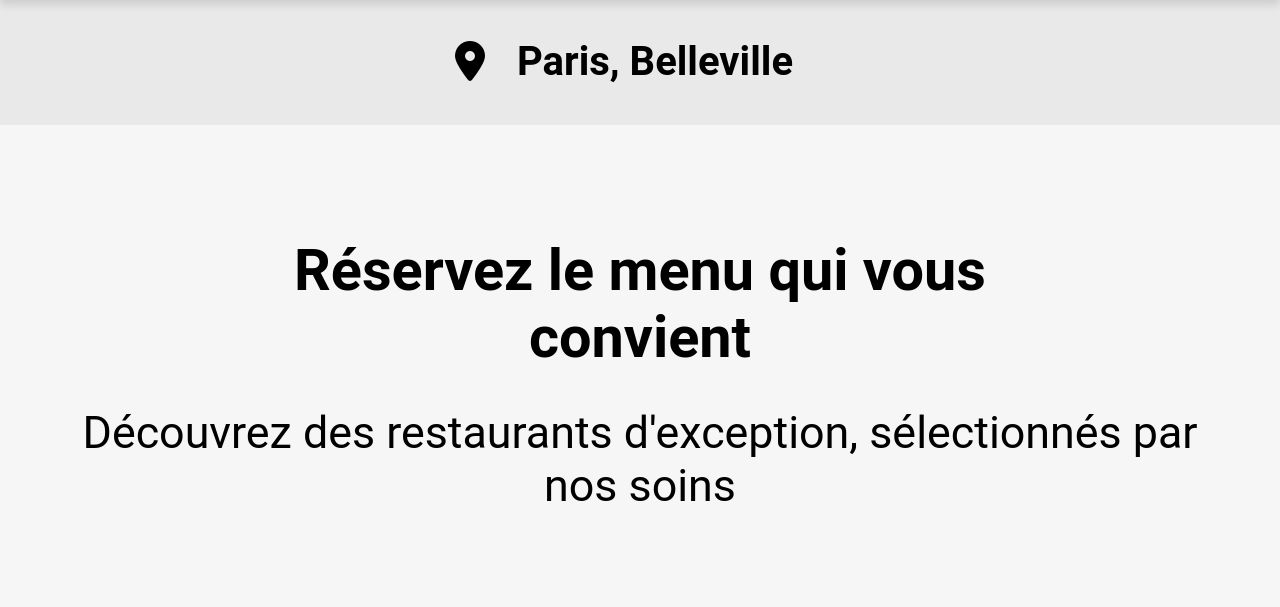
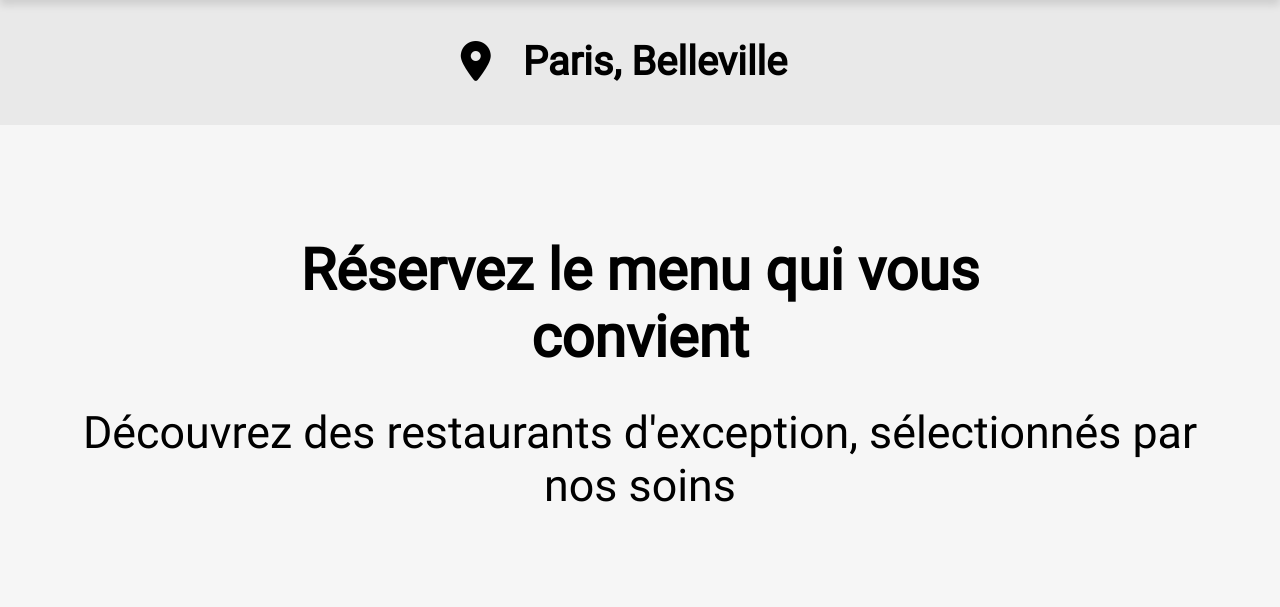
Before and after one commit to DHakio/DamienMICHEL_3_25092020, a website: page index.html in a window 1280 px wide. Shown: the part 179-786 px from the top of the page. Drawn offline with Linux system fonts and the light colour scheme; the site is published under a folder, as on GitHub Pages, so addresses that start at the root find nothing.

Commit message:
Minor fix - Font links

```diff
--- a/sass/Base/_fonts.scss
+++ b/sass/Base/_fonts.scss
@@ -1,10 +1,10 @@
 @font-face {
     font-family: "Roboto";
-    src: url("/fonts/Roboto-Regular.ttf") format("truetype");
+    src: url("../fonts/Roboto-Regular.ttf") format("truetype");
 }
 @font-face {
     font-family: "Shrikhand";
-    src: url("/fonts/Shrikhand-Regular.ttf") format("truetype");
+    src: url("../fonts/Shrikhand-Regular.ttf") format("truetype");
 }
 
 BODY {
--- a/sass/Utils/_variables.scss
+++ b/sass/Utils/_variables.scss
@@ -1,5 +1,4 @@
 $color-primary: #9356DC;
 $color-secondary: #FF79DA;
 $color-tertiary: #99E2D0;
-
 $color-grey: #f6f6f6;
```
Also changed, not shown: css/style.css, 1 other file.
